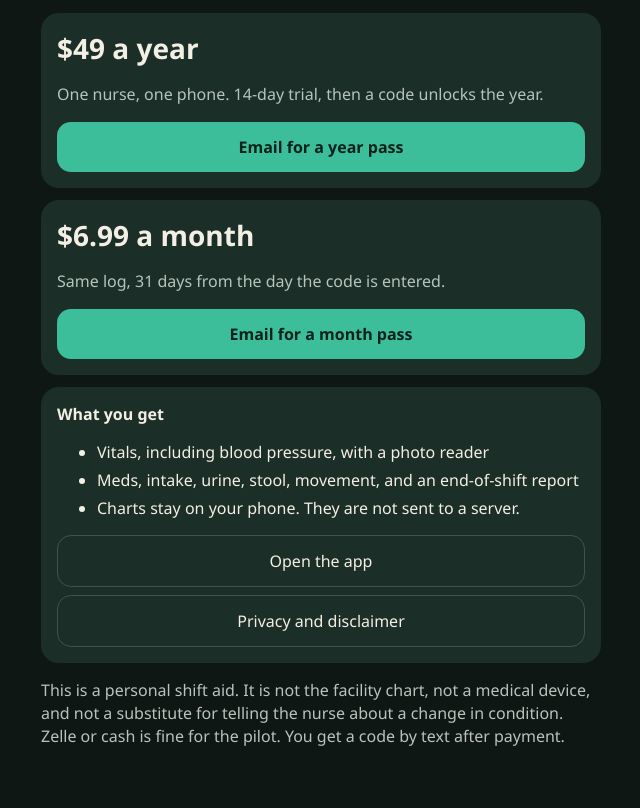
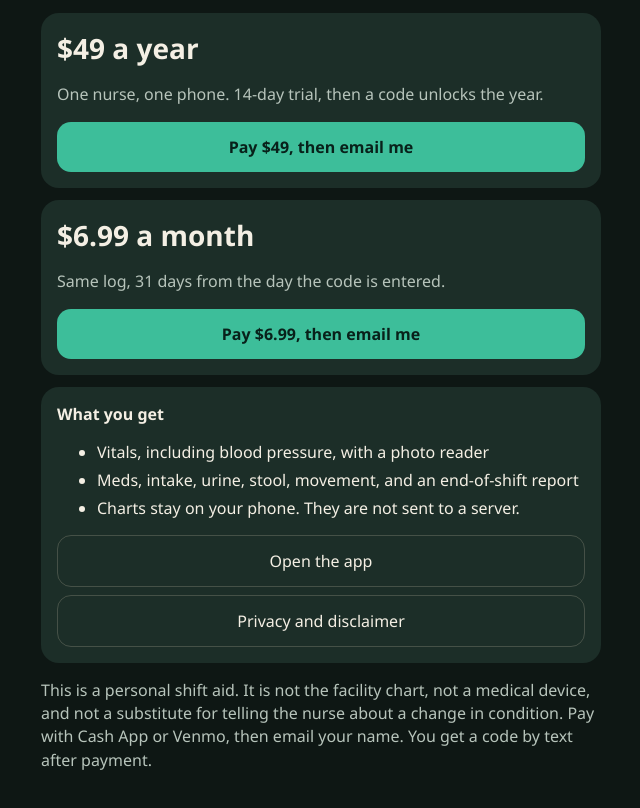
Before and after one commit to sanchezsilas17/sanchezsilas17.github.io, a plain HTML site: page nurses.html in a window 1280 px wide. Shown: the part 180-988 px from the top of the page, without its empty margins (319-959 px from the left). Drawn offline with Linux system fonts and the light colour scheme.

Commit message:
Tell nurses to pay with Cash App or Venmo

```diff
--- a/nurses.html
+++ b/nurses.html
@@ -25,12 +25,12 @@
   <div class="card">
     <div class="price">$49 a year</div>
     <p>One nurse, one phone. 14-day trial, then a code unlocks the year.</p>
-    <a class="btn" href="mailto:sanchezsilas17@gmail.com?subject=Daily%20Log%20year%20pass&body=I%20want%20the%20$49%20year%20pass.%20My%20name%20and%20facility%3A%20">Email for a year pass</a>
+    <a class="btn" href="mailto:sanchezsilas17@gmail.com?subject=Daily%20Log%20year%20pass&body=I%20paid%20by%20Cash%20App%20or%20Venmo%20for%20the%20$49%20year%20pass.%20My%20name%20and%20facility%3A%20">Pay $49, then email me</a>
   </div>
   <div class="card">
     <div class="price">$6.99 a month</div>
     <p>Same log, 31 days from the day the code is entered.</p>
-    <a class="btn" href="mailto:sanchezsilas17@gmail.com?subject=Daily%20Log%20month%20pass&body=I%20want%20the%20$6.99%20month%20pass.%20My%20name%20and%20facility%3A%20">Email for a month pass</a>
+    <a class="btn" href="mailto:sanchezsilas17@gmail.com?subject=Daily%20Log%20month%20pass&body=I%20paid%20by%20Cash%20App%20or%20Venmo%20for%20the%20$6.99%20month%20pass.%20My%20name%20and%20facility%3A%20">Pay $6.99, then email me</a>
   </div>
   <div class="card">
     <b>What you get</b>
@@ -42,7 +42,7 @@
     <a class="ghost" href="./">Open the app</a>
     <a class="ghost" href="privacy.html">Privacy and disclaimer</a>
   </div>
-  <p>This is a personal shift aid. It is not the facility chart, not a medical device, and not a substitute for telling the nurse about a change in condition. Zelle or cash is fine for the pilot. You get a code by text after payment.</p>
+  <p>This is a personal shift aid. It is not the facility chart, not a medical device, and not a substitute for telling the nurse about a change in condition. Pay with Cash App or Venmo, then email your name. You get a code by text after payment.</p>
 </main>
 </body>
 </html>
```
